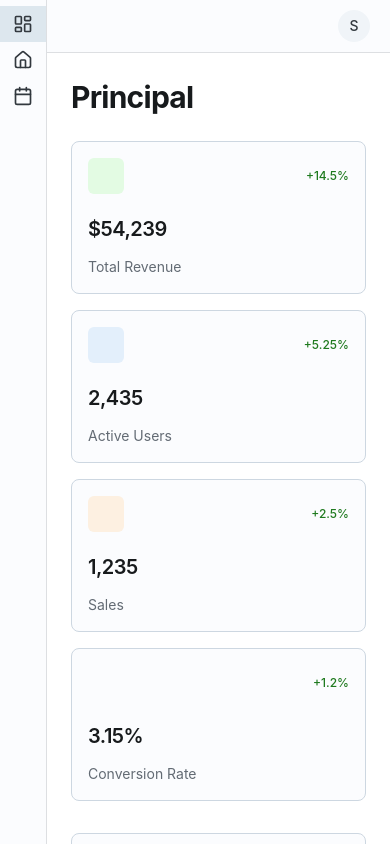
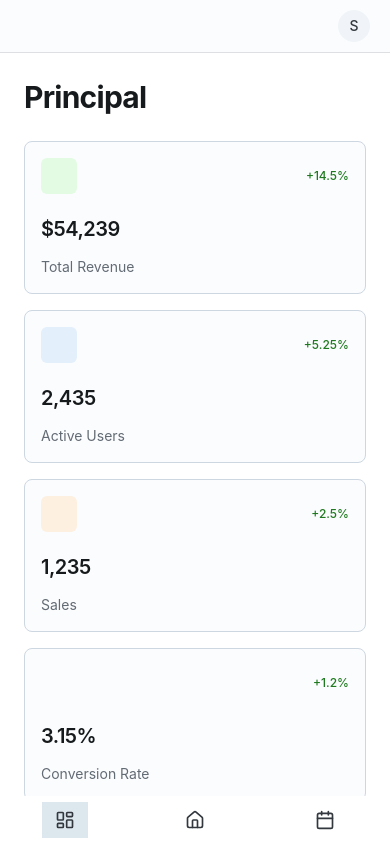
Before and after one commit to joshpalaciosv/FrontEnd-Accomodations, a React (Vite) app: page /dashboard in a window 390 px wide. Shown: the top 844 px of the page. Built offline with nearby package versions, Linux system fonts and the light colour scheme; sample sign-in values are in the browser's storage.

Commit message:
reparando mobile view, menu ahoara pasa al bottom

```diff
--- a/package.json
+++ b/package.json
@@ -13,6 +13,7 @@
     "@emotion/react": "^11.13.3",
     "@emotion/styled": "^11.13.0",
     "@mui/joy": "^5.0.0-beta.48",
+    "@mui/material": "^6.1.5",
     "lucide-react": "^0.453.0",
     "react": "^18.3.1",
     "react-dom": "^18.3.1",
--- a/src/components/DashboardLayout.tsx
+++ b/src/components/DashboardLayout.tsx
@@ -1,6 +1,7 @@
 import { useState, useEffect } from 'react';
 import { useNavigate, useLocation } from 'react-router-dom';
 import { getUser, removeUser } from './LoginPage';
+import useMediaQuery from '@mui/material/useMediaQuery';
 import {
   Sheet, Box, List, ListItem, ListItemButton, Typography,
   IconButton, Avatar, Dropdown, Menu, MenuButton, MenuItem
@@ -15,6 +16,7 @@ export default function DashboardLayout({ children }: { children: React.ReactNod
   const [user, setUser] = useState(getUser());
   const navigate = useNavigate();
   const location = useLocation();
+  const isScreenWidthMoreThan600 = useMediaQuery('(min-width:600px) and (max-height:500px)');
 
   useEffect(() => {
     if (!user) {
@@ -41,17 +43,20 @@ export default function DashboardLayout({ children }: { children: React.ReactNod
       {/* Sidebar */}
       <Sheet
         sx={{
-          display: {xs:'flex',md:'flex'},
-          flexDirection: {xs:'row', md:'column'},
-          width: { xs: 80, sm: 80, md: sidebarOpen ? 280 : 80 },
-          // position: { xs: 'sticky', md: 'sticky' },
-          // top: { xs: 'auto', md: 'auto' },
-          // bottom: { xs: 'auto', md: 0 },
-          // height: { xs: '50vh', md: '100vh' },
+          // display: {xs:'flex',md:'flex'},
+          // flexDirection: {xs:'row', md:'column'},
+          width: { xs: 0, sm: 80, md: sidebarOpen ? 280 : 80 },
+          position: { xs: 'fixed', md: 'sticky' },
+          // top: { xs: 0, md: 0 },
+          bottom: { xs: 0, md: 'auto' },
+          // utilizamos el isScreenWidthMoreThan600 para que el sidebar no se oculte en mobile cuando esta en horizontal
+          height: { xs: isScreenWidthMoreThan600 ?'17vh':'7.5vh', md: '100vh' },
           transition: 'width 0.2s',
           zIndex: 1000,
           borderRight: '1px solid',
-          borderColor: 'divider'
+          borderColor: 'divider',
+          marginBottom: { xs: -2, sm: -2},
+          paddingBottom: { xs: 8, sm: 2}
 
         }}
       >
@@ -69,7 +74,16 @@ export default function DashboardLayout({ children }: { children: React.ReactNod
             <Typography sx={{ display: { xs: 'none', md: 'block' } }}>Dashboard</Typography>
           )}
         </Box>
-        <List>
+        <List sx={{display: {xs:'flex',md:'flex'},
+          flexDirection: {xs:'row', md:'column'},
+          width: { xs: '100vw', md: '100%' },
+          // border: '1px solid',
+          backgroundColor: 'white',
+
+          // alignItems: 'center',
+          justifyContent: { xs: 'space-around'}
+          }}>
+
           {menuItems.map((item) => (
             <ListItem key={item.label}>
               <ListItemButton
```
Also changed, not shown: 1 other file (tests, documents, lock files or other folders).
